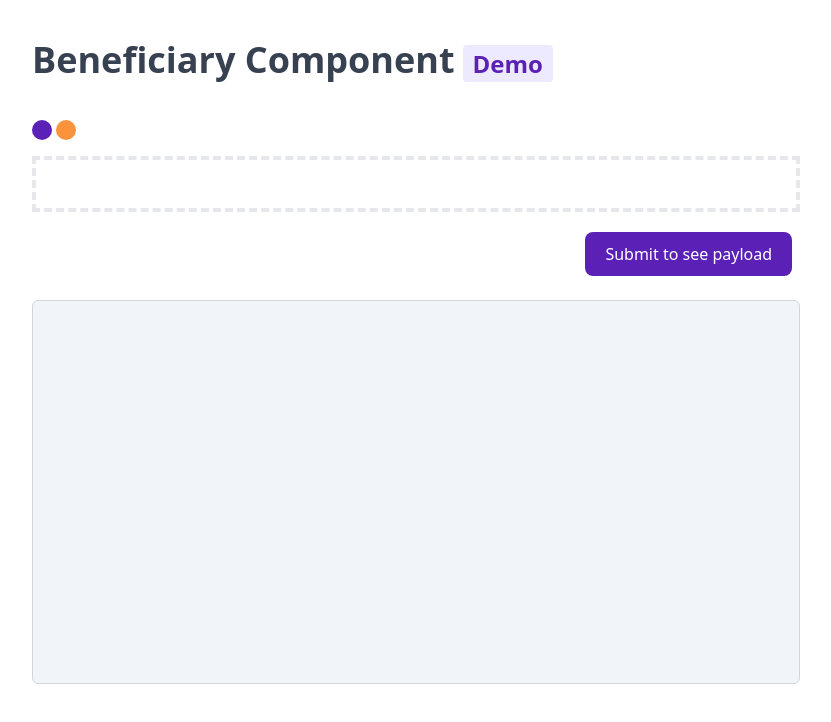
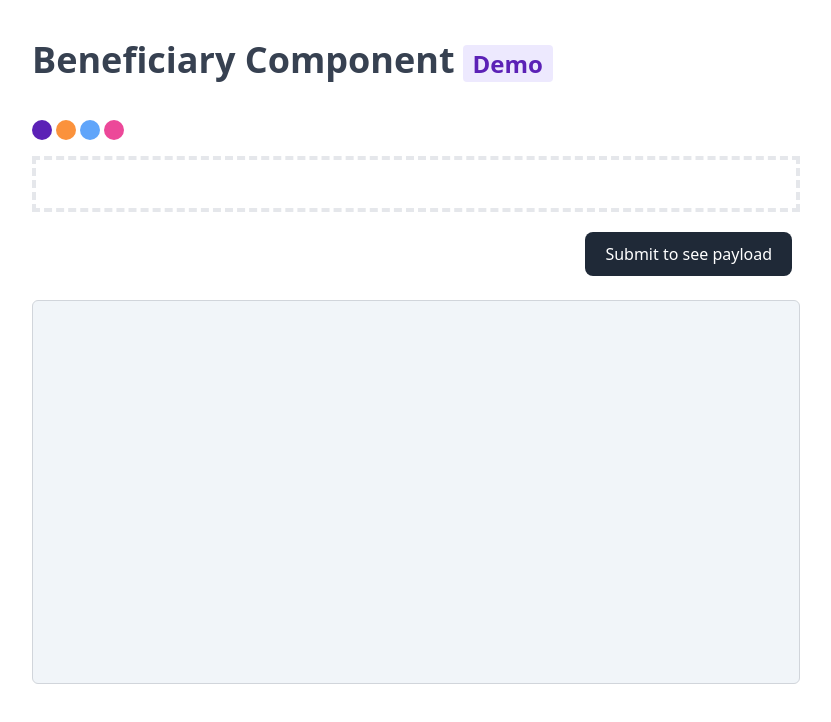
Before and after one commit to isacben/airwallex-beneficary-component-demo, a React (Vite) app in the folder react/: page / in a window 1280 px wide. Shown: the top 722 px of the page, without its empty margins (224-1055 px from the left). Built offline with nearby package versions, Linux system fonts and the light colour scheme; no server answers.

Commit message:
add a few color pallets

```diff
--- a/react/src/components/BeneficiaryForm.tsx
+++ b/react/src/components/BeneficiaryForm.tsx
@@ -58,7 +58,7 @@ function BeneficiaryForm({ options }) {
     useEffect(() => {
         setOp(options);
 
-        async function getAuthorizationCode() {
+        async function renderEmbeddedComponent() {
             const codeChallenge = await generateCodeChallengeFromVerifier(codeVerifier);
 
             const url = `http://127.0.0.1:5000/auth/${codeChallenge}`;
@@ -91,15 +91,14 @@ function BeneficiaryForm({ options }) {
                 }
             });
         }
-        getAuthorizationCode();
+        renderEmbeddedComponent();
     }, [options]);
 
     return (
         <>
-
             <div id="beneficiary-form-container" className="mt-4 mb-5 border-dashed border-gray-200 border-4 p-6"/>
             <div className="flex justify-end">
-                <button id="submit-button" type="button" className="text-white bg-violet-800 hover:bg-violet-600 focus:ring-4 focus:ring-violet-300 font-medium rounded-lg text-md px-5 py-2.5 me-2 mb-6 focus:outline-none">Submit to see payload</button>
+                <button id="submit-button" type="button" className="text-white bg-gray-800 hover:bg-gray-700 focus:ring-4 focus:ring-violet-300 font-medium rounded-lg text-md px-5 py-2.5 me-2 mb-6 focus:outline-none">Submit to see payload</button>
             </div>
             <div className="border-solid border-gray-300 border rounded-md bg-slate-100 p-6 text-sm text-slate-500 min-h-96">
                 { !!output &&
--- a/react/src/components/FormContainer.tsx
+++ b/react/src/components/FormContainer.tsx
@@ -5,18 +5,26 @@ import BeneficiaryForm from './BeneficiaryForm';
 function FormContainer() {
 
     const theme0 = {};
-    const theme1 = {"components":{"textInput":{"colors":{"border":{"focus":"#61ff2f"}}},"select":{"colors":{"control":{"focus":"#50e3c2","initial":"#6cc328"}}}}};
+    const theme1 = {"components":{},"palette":{"primary":{"10":"#ffefe2","20":"#ffe2c8","30":"#ffd4af","40":"#ffc795","50":"#ffb97c","60":"#ffac62","70":"#ff912f","80":"#c85e00","90":"#954600","100":"#622e00"},"success":{"10":"#fff","30":"#f7fdf2","50":"#def5c7","70":"#b8e986","90":"#6cb521"},"secondary":{"10":"#dcb18b","30":"#d09664","50":"#c47c3d","70":"#8b572a","90":"#160d06"},"error":{"10":"#fbdbda","30":"#f7aeab","50":"#f3817d","70":"#ec3d37","90":"#7e100c"},"warning":{"10":"#fdf9c9","30":"#fcf498","50":"#faef66","70":"#f8e71c","90":"#776e04"}}}
+    const theme2 = {"palette":{"primary":{"10":"#e2eaff","20":"#c8d7ff","30":"#afc5ff","40":"#95b3ff","50":"#7ca0ff","60":"#628eff","70":"#2f69ff","80":"#0038c8","90":"#002a95","100":"#001b62"},"secondary":{"10":"#fee4c4","30":"#fdcc92","50":"#fcb560","70":"#fb9215","90":"#754102"},"success":{"10":"#94fbb8","30":"#62f998","50":"#31f777","70":"#08d450","90":"#024118"},"warning":{"10":"#fef2b2","30":"#fde980","50":"#fde04e","70":"#fbd203","90":"#645401"}}}
+    const theme3 = {"palette":{"primary":{"10":"#ffe2ff","20":"#ffc8fe","30":"#ffaffe","40":"#ff95fe","50":"#ff7cfe","60":"#ff62fd","70":"#ff2ffd","80":"#c800c6","90":"#950094","100":"#620061"},"secondary":{"10":"#dfb3ff","30":"#ca80ff","50":"#b54dff","70":"#9500ff","90":"#3c0066"},"success":{"10":"#eafcf8","30":"#bef5e8","50":"#92eed9","70":"#50e3c2","90":"#15856c"},"warning":{"10":"#fbfeb2","30":"#f8fd80","50":"#f6fd4e","70":"#f1fb03","90":"#606401"},"error":{"10":"#ffb5b3","30":"#ff8380","50":"#ff514d","70":"#ff0700","90":"#660300"}}}
 
     const [options, setOptions] = useState({theme: theme0});
 
     return (
         <>
             <div className="mt-10 flex justify-start">
-                <button className="mr-1 rounded-full h-5 w-5 bg-violet-800" onClick={() =>
+                <button id="theme0" className="mr-1 rounded-full h-5 w-5 bg-violet-800" onClick={() =>
                     setOptions({theme: theme0})
                 }></button>
-                <button id="theme1" className="rounded-full h-5 w-5 bg-orange-400" onClick={() =>
+                <button id="theme1" className="mr-1 rounded-full h-5 w-5 bg-orange-400" onClick={() =>
                     setOptions({theme: theme1})
+                }></button>
+                <button id="theme2" className="mr-1 rounded-full h-5 w-5 bg-blue-400" onClick={() =>
+                    setOptions({theme: theme2})
+                }></button>
+                <button id="theme3" className="rounded-full h-5 w-5 bg-pink-500" onClick={() =>
+                    setOptions({theme: theme3})
                 }></button>
             </div>
             <BeneficiaryForm options={options} />
```
